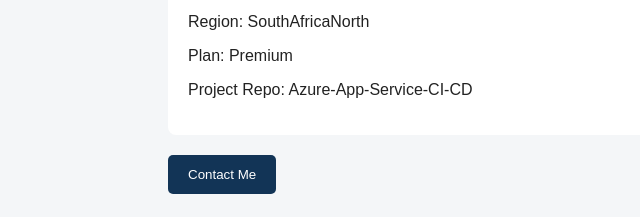
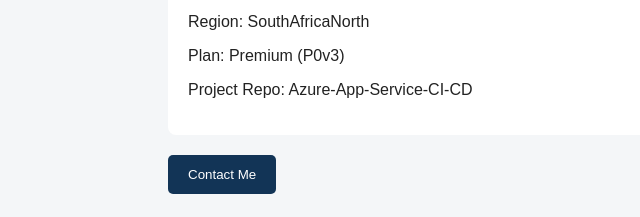
Before and after one commit to jojotech007/Azure-App-Service-CI-CD, a plain HTML site: page websitefolder/index.html in a window 1280 px wide. Shown: the part 464-681 px from the top of the page, 72-712 px from the left. Drawn offline with Linux system fonts and the light colour scheme.

Commit message:
index updated2

```diff
--- a/websitefolder/index.html
+++ b/websitefolder/index.html
@@ -25,7 +25,7 @@
             <p>Service: Azure App Service</p>
             <p>Runtime: PHP 8.2</p>
             <p>Region: SouthAfricaNorth</p>
-            <p>Plan: Premium</p>
+            <p>Plan: Premium (P0v3)</p>
             <p>Project Repo: Azure-App-Service-CI-CD</p>
         </section>
 
```
